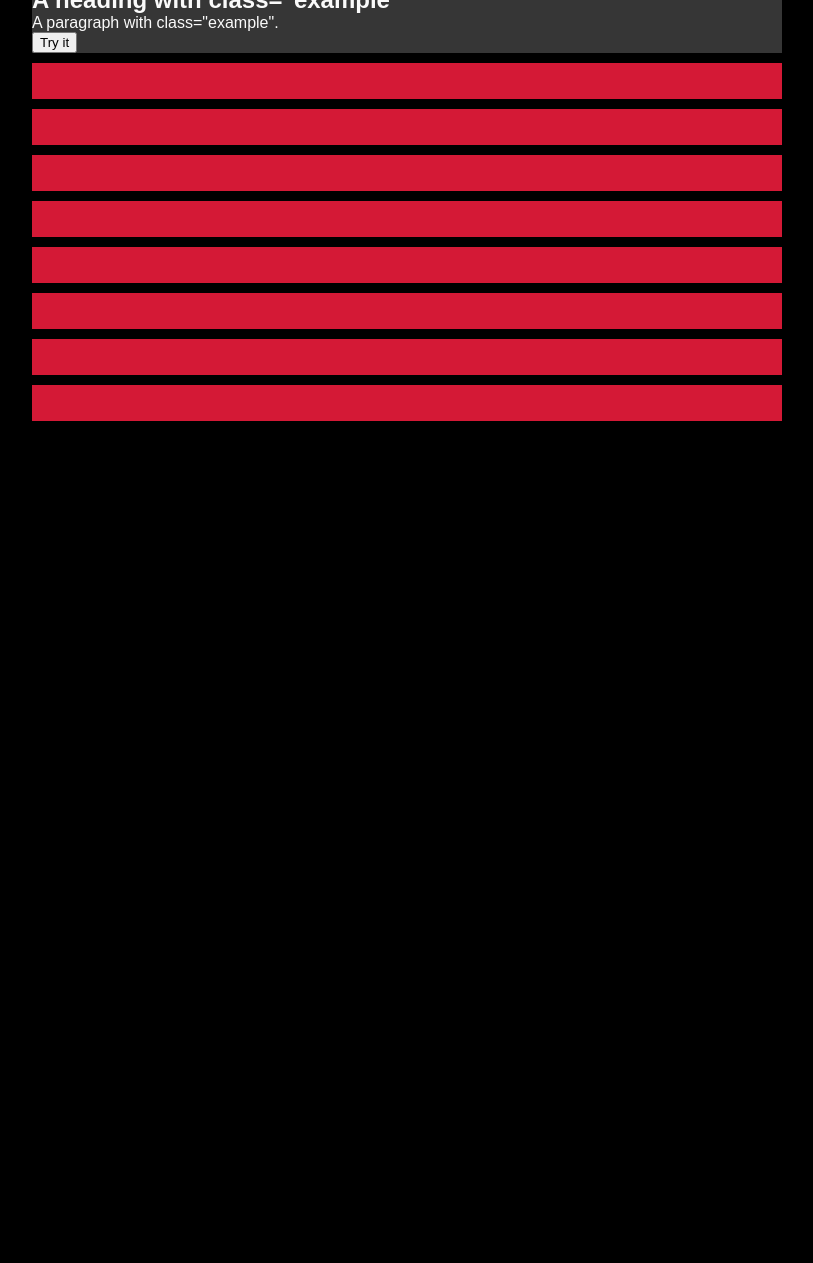
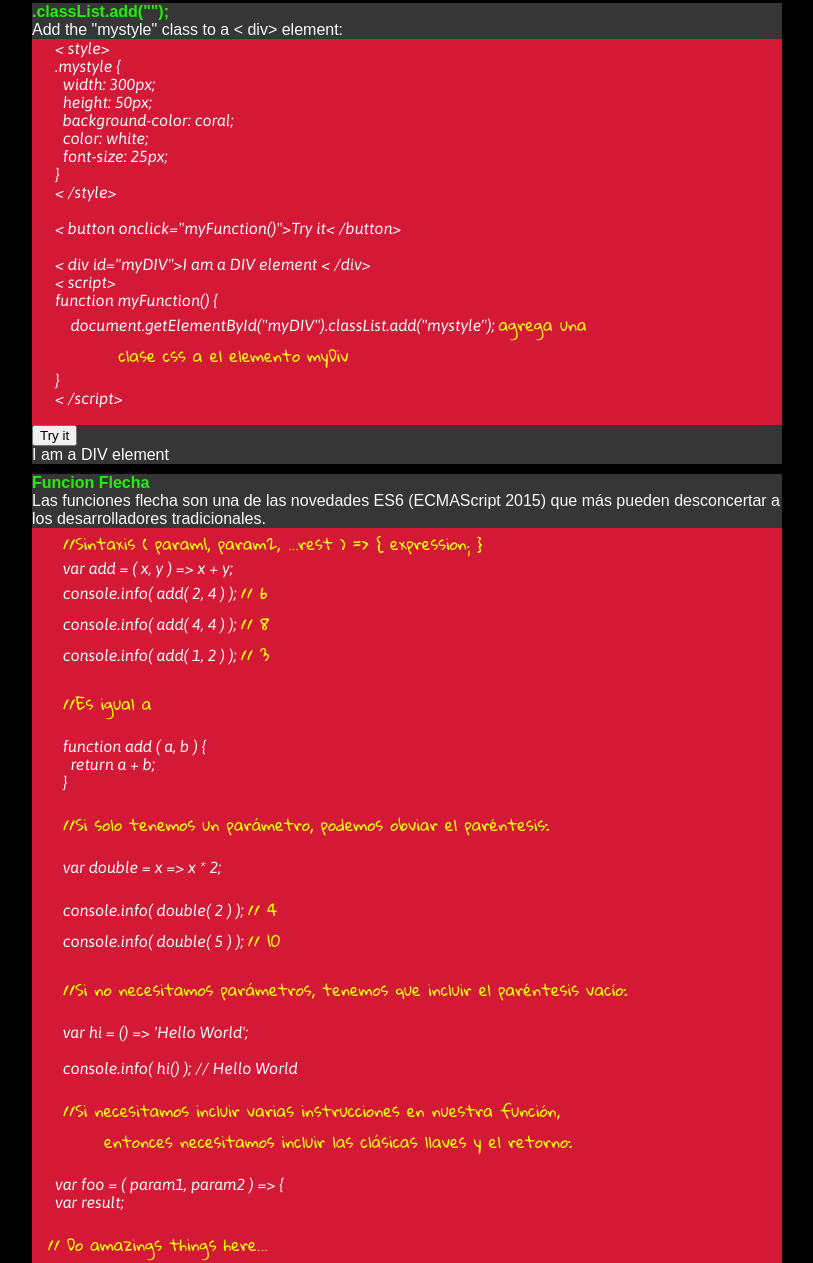
Before and after one commit to iChris96/JavaStart, a plain HTML site: page index.html in a window 1280 px wide. Shown: the part 4175-5438 px from the top of the page, without its empty margins (233-1046 px from the left). Before the commit the page ends 4596 px from the top, so only its background shows below. Drawn offline with Linux system fonts and the light colour scheme.

```diff
--- a/index.html
+++ b/index.html
@@ -289,16 +289,17 @@
     When the user clicks anywhere in the document, output "Hello World" in a <p> element with id="demo":
     <pre>
 
-      <a href="">< p id="demo"> /p>
+      < p id="demo"> /p>
 
         < script >
         document.addEventListener("click", function(){
             document.getElementById("demo").innerHTML = "Hello World!";
         });
-        < /script ></a>
+        < /script >
         <a href="">//Da un click en cualquier lugar!</a>
         <a href="">//El evento keydown es lanzado cuando una tecla es presionada
           y produce un caracter</a>
+          <a href="">//El evento transitionend es lanzado cuando una transición CSS se ha completado.</a>
     </pre>
     <p id="demo"></p>
     <script>
@@ -341,12 +342,45 @@
 
   <div class="padre">
   <div class="hijo">
-    <h4></h4>
+    <h4>.classList.add("");</h4>
+    Add the "mystyle" class to a < div> element:
     <pre>
+      < style>
+      .mystyle {
+        width: 300px;
+        height: 50px;
+        background-color: coral;
+        color: white;
+        font-size: 25px;
+      }
+      < /style>
 
+      < button onclick="myFunction()">Try it< /button>
+
+      < div id="myDIV">I am a DIV element < /div>
+      < script>
+      function myFunction() {
+          document.getElementById("myDIV").classList.add("mystyle"); <a href="">agrega una
+            clase css a el elemento myDiv</a>
+      }
+      < /script>
     </pre>
+    <style>
+    .mystyle {
+        width: 300px;
+        height: 50px;
+        background-color: coral;
+        color: white;
+        font-size: 25px;
+    }
+    </style>
+    <button onclick="myFunction2()">Try it</button>
+    <div id="myDIV">I am a DIV element </div>
     <script>
 
+    function myFunction2() {
+    document.getElementById("myDIV").classList.add("mystyle");
+    }
     </script>
 
   </div>
@@ -354,9 +388,45 @@
 
   <div class="padre">
   <div class="hijo">
-    <h4></h4>
+    <h4>Funcion Flecha</h4>
+    Las funciones flecha son una de las novedades ES6 (ECMAScript 2015) que más pueden
+    desconcertar a los desarrolladores tradicionales.
     <pre>
+        <a href="">//Sintaxis ( param1, param2, ...rest ) => { expression; }</a>
+        var add = ( x, y ) => x + y;
+        console.info( add( 2, 4 ) ); <a href="">// 6</a>
+        console.info( add( 4, 4 ) ); <a href="">// 8</a>
+        console.info( add( 1, 2 ) ); <a href="">// 3</a>
 
+        <a href="">//Es igual a </a>
+
+        function add ( a, b ) {
+          return a + b;
+        }
+
+        <a href="">//Si solo tenemos un parámetro, podemos obviar el paréntesis:</a>
+
+        var double = x => x * 2;
+
+        console.info( double( 2 ) ); <a href="">// 4</a>
+        console.info( double( 5 ) ); <a href="">// 10</a>
+
+        <a href="">//Si no necesitamos parámetros, tenemos que incluir el paréntesis vacío:</a>
+
+        var hi = () => 'Hello World';
+
+        console.info( hi() ); // Hello World
+
+        <a href="">//Si necesitamos incluir varias instrucciones en nuestra función,
+          entonces necesitamos incluir las clásicas llaves y el retorno:</a>
+
+      var foo = ( param1, param2 ) => {
+      var result;
+
+    <a href="">// Do amazings things here...</a>
+
+      return result;
+    };
     </pre>
     <script>
 
```
Also changed, not shown: uno/uno.html (+20 -4 lines).
